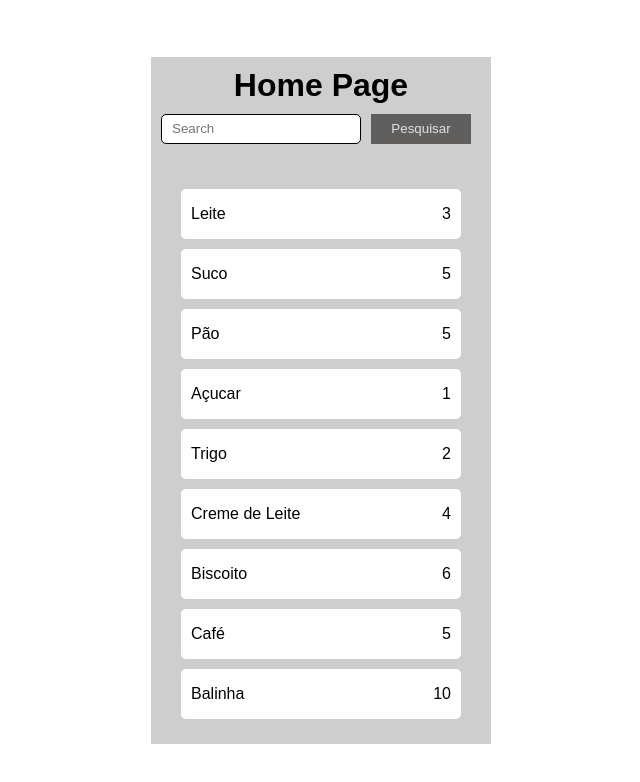
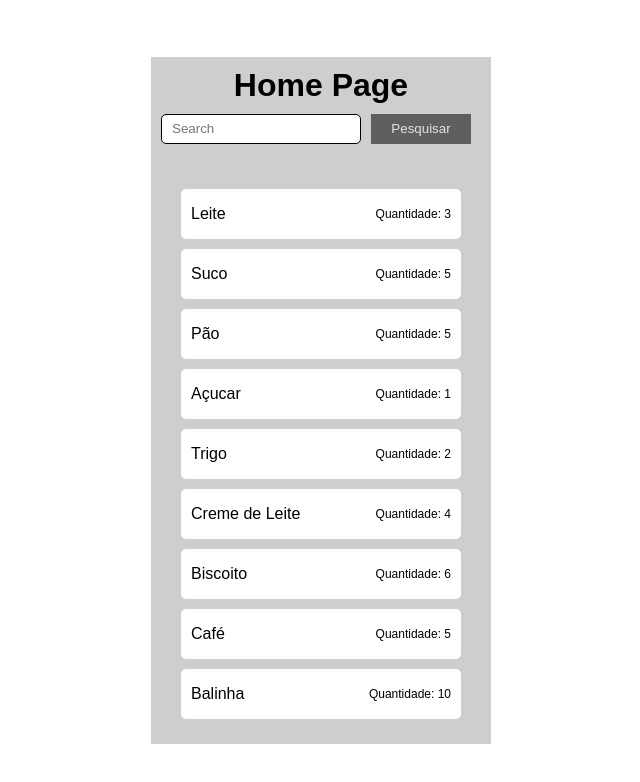
Before and after one commit to rhaneyko/search-list, a React (Create React App) app: page / in a window 1280 px wide. Shown: the top 782 px of the page, without its empty margins (319-959 px from the left). Built offline with nearby package versions, Linux system fonts and the light colour scheme.

Commit message:
React App

```diff
--- a/src/pages/HomePage/index.tsx
+++ b/src/pages/HomePage/index.tsx
@@ -95,7 +95,7 @@ const HomePage: React.FC = () => {
           listItems?.map((itemName) => (
             <ContainerListItem>
               <ContainerListItemTitle>{itemName?.itemName}</ContainerListItemTitle>
-              <ContainerListItemQuantity>{itemName?.itemQuantity}</ContainerListItemQuantity>
+              <ContainerListItemQuantity>Quantidade: {itemName?.itemQuantity}</ContainerListItemQuantity>
 
             </ContainerListItem>
           ))}
--- a/src/pages/HomePage/styles.ts
+++ b/src/pages/HomePage/styles.ts
@@ -109,4 +109,6 @@ export const ContainerListItem = styled.div`
 
 export const ContainerListItemTitle = styled.p``;
 
-export const ContainerListItemQuantity = styled.p``;
+export const ContainerListItemQuantity = styled.p`
+    font-size: 12px;
+`;
```
